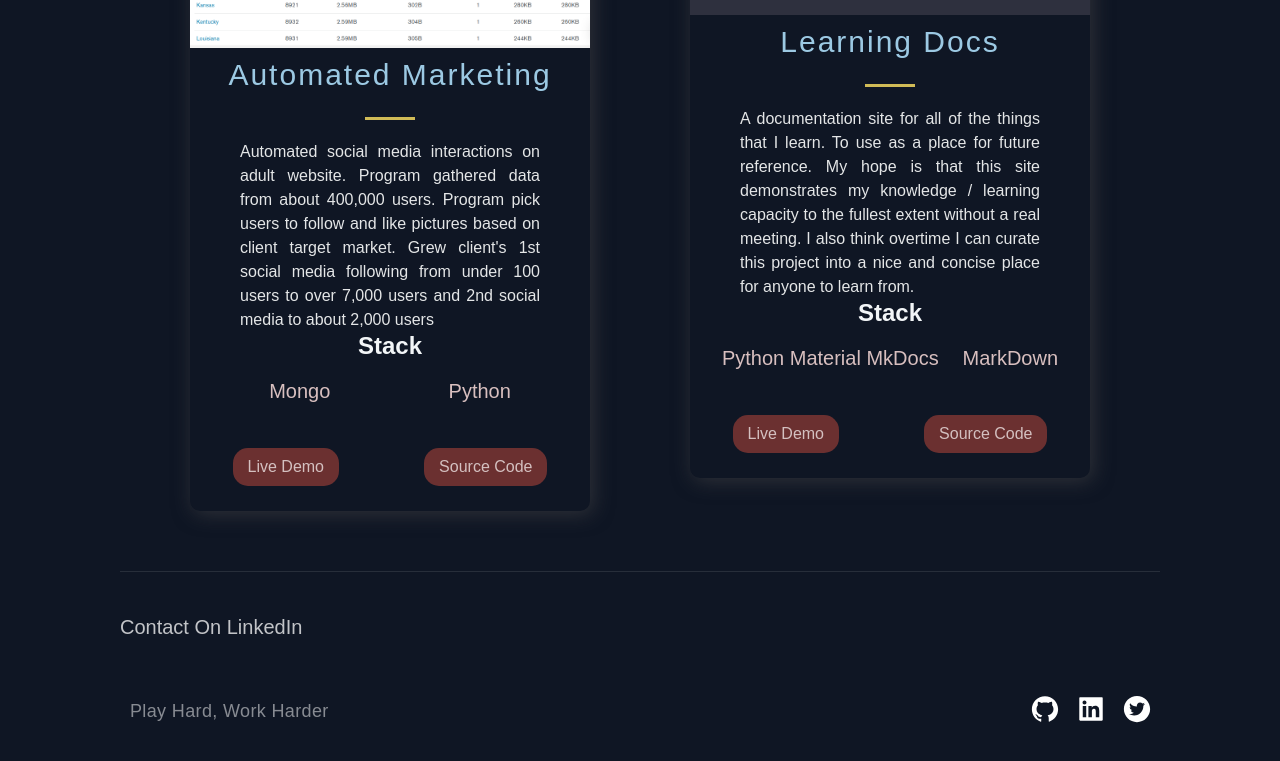
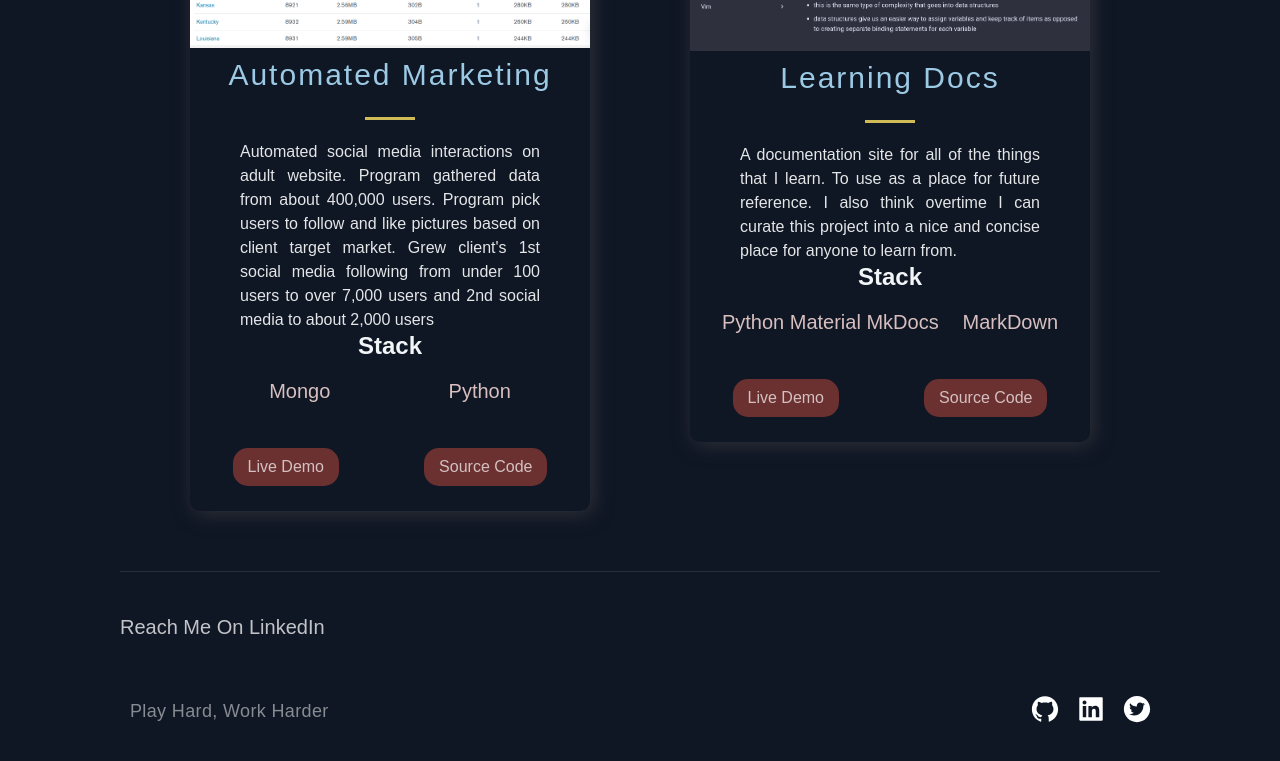
Before and after one commit to justinsgithub/portfolio, a Next.js app: page / in a window 1280 px wide. Shown: the part 2370-3131 px from the top of the page. Built offline with nearby package versions, Linux system fonts and the light colour scheme.

Commit message:
added fixed footer

```diff
--- a/components/Footer/Footer.js
+++ b/components/Footer/Footer.js
@@ -9,7 +9,7 @@ const Footer = () => {
     <FooterWrapper id="contact">
         <LinkList>
             <LinkColumn>
-                <LinkItem href="https://www.linkedin.com/in/justinaawd/"> Contact On LinkedIn </LinkItem>
+                <LinkItem href="https://www.linkedin.com/in/justinaawd/"> Reach Me On LinkedIn </LinkItem>
             </LinkColumn>
         </LinkList>
         <SocialIconsContainer>
--- a/constants/constants.js
+++ b/constants/constants.js
@@ -9,7 +9,7 @@ export const projects = [{
 },
   {
     title: 'Learning Docs',
-    description:"A documentation site for all of the things that I learn. To use as a place for future reference. My hope is that this site demonstrates my knowledge / learning  capacity to the fullest extent without a real meeting. I also think overtime I can curate this project into a nice and concise place for anyone to learn from.",
+    description:"A documentation site for all of the things that I learn. To use as a place for future reference. I also think overtime I can curate this project into a nice and concise place for anyone to learn from.",
     image: '/images/learning-docs.png',
     tags: ['Python Material MkDocs', 'MarkDown'],
     source: 'https://github.com/justinsgithub/learning-docs',
```
